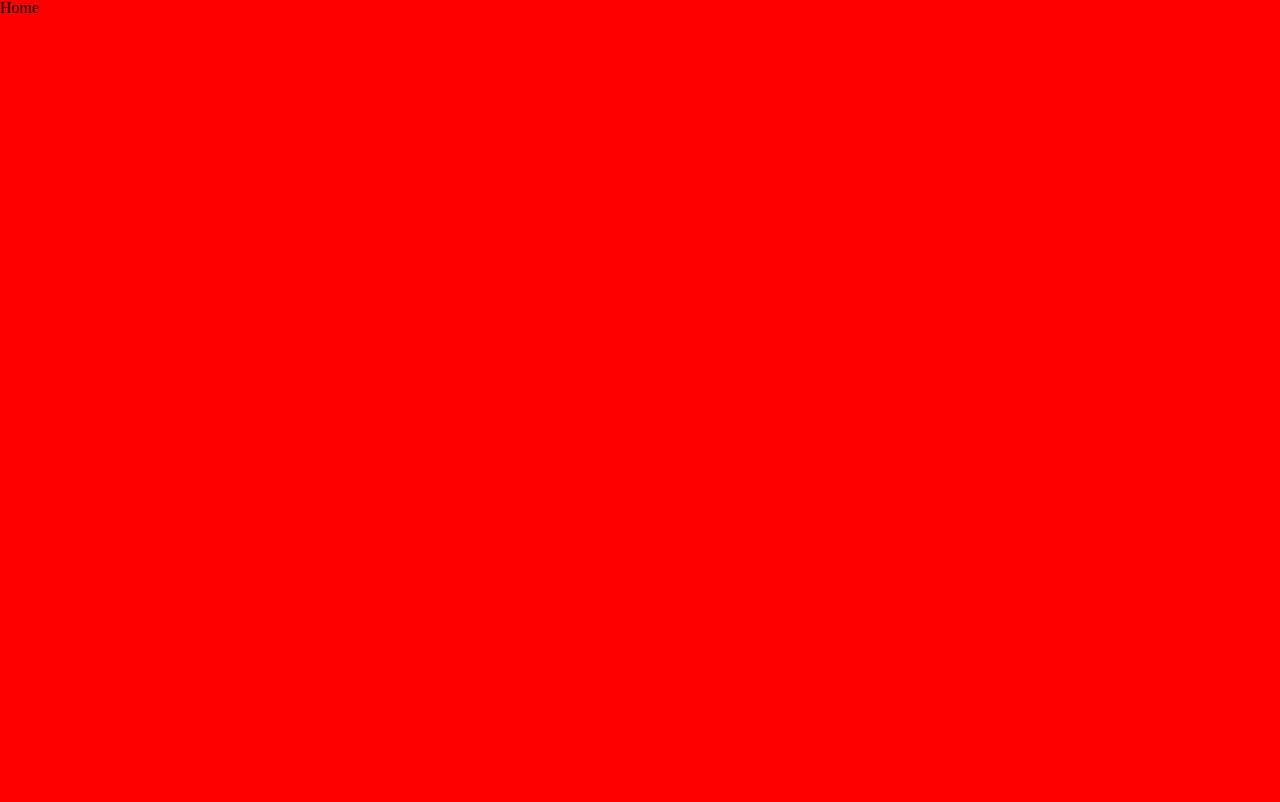
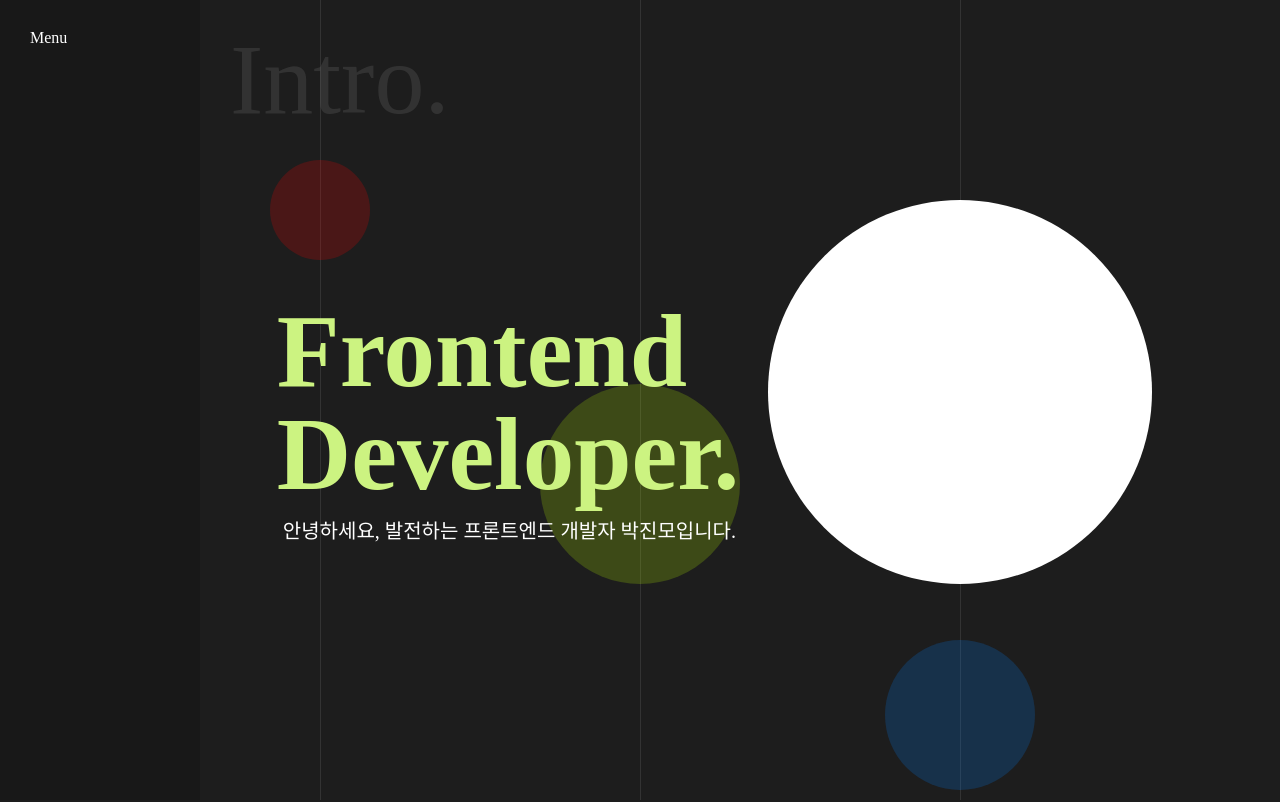
Before and after one commit to JinMo-source/Portfolio, a React (Create React App) app: page / in a window 1280 px wide. Shown: the top 802 px of the page. Built offline with nearby package versions, Linux system fonts and the light colour scheme.

Commit message:
Intro 사진제외 완성

```diff
--- a/src/Home.js
+++ b/src/Home.js
@@ -1,14 +1,130 @@
 import React from "react";
 import styled from "styled-components";
+import Menu from "./Menu";
+const MainContainer = styled.div`
+  width: 100vw;
+  height: 100vh;
+`;
+const SectionContainer = styled.section`
+  &:before {
+    content: "${(props) => props.text}";
+    position: absolute;
+    top: 30px;
+    left: 230px;
+    font-size: 100px;
+    color: #888;
+    opacity: 0.2;
+  }
+  width: 100vw;
+  height: 100vh;
+  position: relative;
+`;
+const LeftTextBox = styled.div`
+  padding-left: 200px;
+  position: absolute;
+  top: 50vh;
+  left: 6vw;
+  margin-top: -12.5vh;
+`;
+const BigIntroMyself = styled.h1`
+  font-size: 103px;
+  font-weight: bold;
+  outline: rgb(255, 255, 255) dashed 0px;
+  color: #ccf381;
+`;
+const SmallIntroMyself = styled.h2`
+  font-size: 20px;
+  line-height: 50px;
+  padding-left: 6px;
+  outline: rgb(255, 255, 255) dashed 0px;
+`;
+const IntroImgBox = styled.div`
+  width: 30vw;
+  height: 30vw;
+  border-radius: 50%;
+  background: #fff;
+  position: absolute;
+  top: 50vh;
+  margin-top: -25vh;
+  right: 10vw;
+`;
+const Line = styled.div`
+  &:before {
+    content: "";
+    display: block;
+    width: ${(props) => props.circle};
+    height: ${(props) => props.circle};
+    background: #333;
+    opacity: 0.2;
+    background: ${(props) => props.colors};
+    position: absolute;
+    top: ${(props) => props.top};
+    left: ${(props) => props.circleLeft};
+    border-radius: 50%;
+  }
+  position: relative;
+  width: 1px;
+  height: 100vh;
+  position: fixed;
+  background: #333;
+  top: 0;
+  left: ${(props) => props.left};
+`;
 
-const Container = styled.div`
-  width: 100vw;
-  height: 100vw;
-  background: red;
-`;
 function Home() {
   console.log();
-  return <Container>Home</Container>;
+  return (
+    <MainContainer>
+      <Menu />
+      <Line
+        circle="100px"
+        circleLeft="-50px"
+        top="20%"
+        left="25%"
+        colors="#ff0000"
+      />
+      <Line
+        circle="200px"
+        circleLeft="-100px"
+        top="48%"
+        left="50%"
+        colors="#bfff00"
+      />
+      <Line
+        circle="150px"
+        circleLeft="-75px"
+        top="80%"
+        left="75%"
+        colors="#0080ff"
+      />
+      <SectionContainer text="Intro.">
+        <LeftTextBox>
+          <BigIntroMyself>
+            Frontend
+            <br />
+            Developer.
+          </BigIntroMyself>
+          <SmallIntroMyself>
+            안녕하세요, 발전하는 프론트엔드 개발자 박진모입니다.
+          </SmallIntroMyself>
+        </LeftTextBox>
+        <IntroImgBox></IntroImgBox>
+      </SectionContainer>
+      <SectionContainer text="About.">
+        <LeftTextBox>
+          <BigIntroMyself>
+            Frontend
+            <br />
+            Developer.
+          </BigIntroMyself>
+          <SmallIntroMyself>
+            안녕하세요, 발전하는 프론트엔드 개발자 박진모입니다.
+          </SmallIntroMyself>
+        </LeftTextBox>
+      </SectionContainer>
+      <SectionContainer></SectionContainer>
+    </MainContainer>
+  );
 }
 
 export default Home;
--- /dev/null
+++ b/src/Menu.js
@@ -0,0 +1,21 @@
+import React from "react";
+import styled from "styled-components";
+
+const MenuContainer = styled.menu`
+  width: 200px;
+  padding: 30px 30px;
+  height: 100vh;
+  position: fixed;
+  left: 0;
+  right: auto;
+  top: 0;
+  bottom: 0;
+  background: #181818;
+  color: #fff;
+`;
+function Menu() {
+  console.log();
+  return <MenuContainer>Menu</MenuContainer>;
+}
+
+export default Menu;
--- a/src/common.css
+++ b/src/common.css
@@ -85,6 +85,7 @@ video {
   font-size: 100%;
   font: inherit;
   vertical-align: baseline;
+  box-sizing: border-box;
 }
 /* HTML5 display-role reset for older browsers */
 article,
@@ -99,13 +100,17 @@ menu,
 nav,
 section {
   display: block;
+  box-sizing: border-box;
 }
 body {
   line-height: 1;
+  background-color: #1d1d1d;
+  color: #fff;
 }
 ol,
 ul {
   list-style: none;
+  box-sizing: border-box;
 }
 blockquote,
 q {
```
